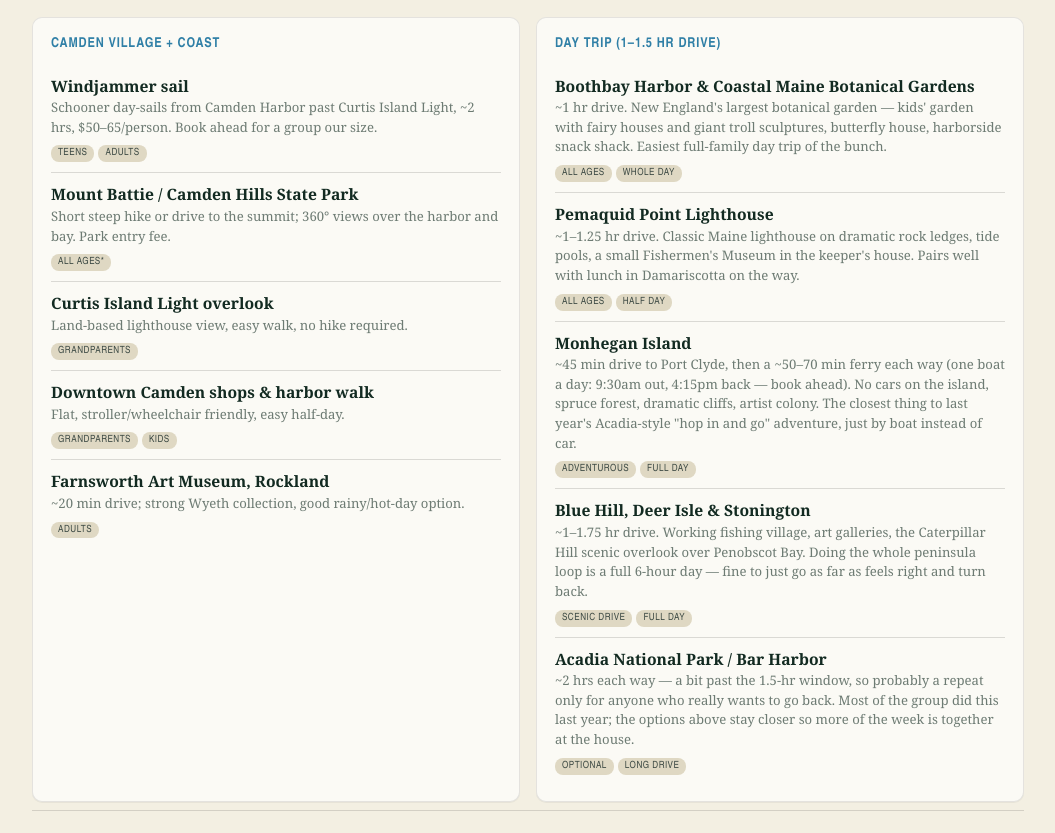
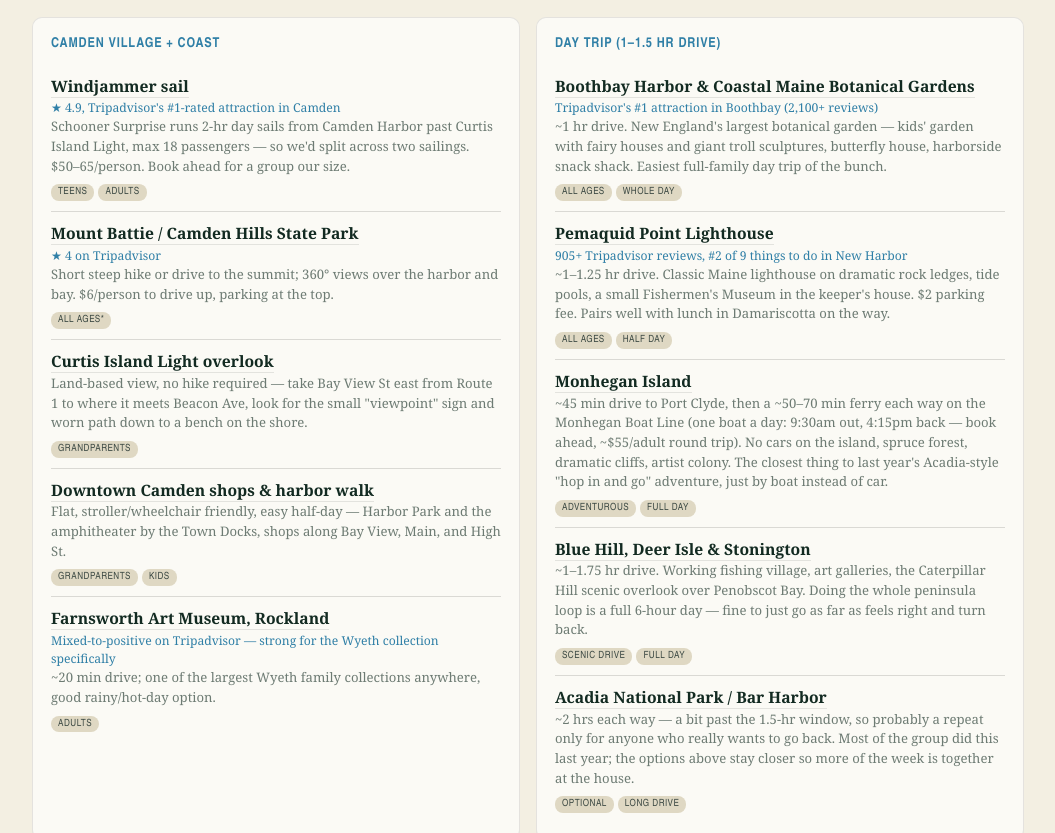
Before and after one commit to calicamper-hub/camden-family-trip-2026, a plain HTML site: page index.html in a window 1280 px wide. Shown: the part 2310-3143 px from the top of the page, without its empty margins (112-1167 px from the left). Drawn offline with Linux system fonts and the light colour scheme.

Commit message:
Link Things to Do entries to official sites and add review context

```diff
--- a/index.html
+++ b/index.html
@@ -469,21 +469,21 @@
       <div class="group card">
         <h3>Camden village + coast</h3>
         <ul>
-          <li><b>Windjammer sail</b><div class="meta">Schooner day-sails from Camden Harbor past Curtis Island Light, ~2 hrs, $50–65/person. Book ahead for a group our size.</div><span class="agepill">Teens</span><span class="agepill">Adults</span></li>
-          <li><b>Mount Battie / Camden Hills State Park</b><div class="meta">Short steep hike or drive to the summit; 360° views over the harbor and bay. Park entry fee.</div><span class="agepill">All ages*</span></li>
-          <li><b>Curtis Island Light overlook</b><div class="meta">Land-based lighthouse view, easy walk, no hike required.</div><span class="agepill">Grandparents</span></li>
-          <li><b>Downtown Camden shops &amp; harbor walk</b><div class="meta">Flat, stroller/wheelchair friendly, easy half-day.</div><span class="agepill">Grandparents</span><span class="agepill">Kids</span></li>
-          <li><b>Farnsworth Art Museum, Rockland</b><div class="meta">~20 min drive; strong Wyeth collection, good rainy/hot-day option.</div><span class="agepill">Adults</span></li>
+          <li><b><a href="https://www.schoonersurprise.com/" target="_blank" rel="noopener">Windjammer sail</a></b><span class="rating">★ 4.9, Tripadvisor's #1-rated attraction in Camden</span><div class="meta">Schooner Surprise runs 2-hr day sails from Camden Harbor past Curtis Island Light, max 18 passengers — so we'd split across two sailings. $50–65/person. Book ahead for a group our size.</div><span class="agepill">Teens</span><span class="agepill">Adults</span></li>
+          <li><b><a href="https://www.maine.gov/camdenhills" target="_blank" rel="noopener">Mount Battie / Camden Hills State Park</a></b><span class="rating">★ 4 on Tripadvisor</span><div class="meta">Short steep hike or drive to the summit; 360° views over the harbor and bay. $6/person to drive up, parking at the top.</div><span class="agepill">All ages*</span></li>
+          <li><b><a href="http://www.camdenmainevacation.com/curtis-island-light.php" target="_blank" rel="noopener">Curtis Island Light overlook</a></b><div class="meta">Land-based view, no hike required — take Bay View St east from Route 1 to where it meets Beacon Ave, look for the small "viewpoint" sign and worn path down to a bench on the shore.</div><span class="agepill">Grandparents</span></li>
+          <li><b><a href="https://camdenharbourinn.com/downtown-camden-maine-guide/" target="_blank" rel="noopener">Downtown Camden shops &amp; harbor walk</a></b><div class="meta">Flat, stroller/wheelchair friendly, easy half-day — Harbor Park and the amphitheater by the Town Docks, shops along Bay View, Main, and High St.</div><span class="agepill">Grandparents</span><span class="agepill">Kids</span></li>
+          <li><b><a href="https://www.farnsworthmuseum.org/" target="_blank" rel="noopener">Farnsworth Art Museum, Rockland</a></b><span class="rating">Mixed-to-positive on Tripadvisor — strong for the Wyeth collection specifically</span><div class="meta">~20 min drive; one of the largest Wyeth family collections anywhere, good rainy/hot-day option.</div><span class="agepill">Adults</span></li>
         </ul>
       </div>
       <div class="group card">
         <h3>Day trip (1–1.5 hr drive)</h3>
         <ul>
-          <li><b>Boothbay Harbor &amp; Coastal Maine Botanical Gardens</b><div class="meta">~1 hr drive. New England's largest botanical garden — kids' garden with fairy houses and giant troll sculptures, butterfly house, harborside snack shack. Easiest full-family day trip of the bunch.</div><span class="agepill">All ages</span><span class="agepill">Whole day</span></li>
-          <li><b>Pemaquid Point Lighthouse</b><div class="meta">~1–1.25 hr drive. Classic Maine lighthouse on dramatic rock ledges, tide pools, a small Fishermen's Museum in the keeper's house. Pairs well with lunch in Damariscotta on the way.</div><span class="agepill">All ages</span><span class="agepill">Half day</span></li>
-          <li><b>Monhegan Island</b><div class="meta">~45 min drive to Port Clyde, then a ~50–70 min ferry each way (one boat a day: 9:30am out, 4:15pm back — book ahead). No cars on the island, spruce forest, dramatic cliffs, artist colony. The closest thing to last year's Acadia-style "hop in and go" adventure, just by boat instead of car.</div><span class="agepill">Adventurous</span><span class="agepill">Full day</span></li>
-          <li><b>Blue Hill, Deer Isle &amp; Stonington</b><div class="meta">~1–1.75 hr drive. Working fishing village, art galleries, the Caterpillar Hill scenic overlook over Penobscot Bay. Doing the whole peninsula loop is a full 6-hour day — fine to just go as far as feels right and turn back.</div><span class="agepill">Scenic drive</span><span class="agepill">Full day</span></li>
-          <li><b>Acadia National Park / Bar Harbor</b><div class="meta">~2 hrs each way — a bit past the 1.5-hr window, so probably a repeat only for anyone who really wants to go back. Most of the group did this last year; the options above stay closer so more of the week is together at the house.</div><span class="agepill">Optional</span><span class="agepill">Long drive</span></li>
+          <li><b><a href="https://www.mainegardens.org" target="_blank" rel="noopener">Boothbay Harbor &amp; Coastal Maine Botanical Gardens</a></b><span class="rating">Tripadvisor's #1 attraction in Boothbay (2,100+ reviews)</span><div class="meta">~1 hr drive. New England's largest botanical garden — kids' garden with fairy houses and giant troll sculptures, butterfly house, harborside snack shack. Easiest full-family day trip of the bunch.</div><span class="agepill">All ages</span><span class="agepill">Whole day</span></li>
+          <li><b><a href="https://www.bristolmaine.org/304/Pemaquid-Point-Lighthouse-Park" target="_blank" rel="noopener">Pemaquid Point Lighthouse</a></b><span class="rating">905+ Tripadvisor reviews, #2 of 9 things to do in New Harbor</span><div class="meta">~1–1.25 hr drive. Classic Maine lighthouse on dramatic rock ledges, tide pools, a small Fishermen's Museum in the keeper's house. $2 parking fee. Pairs well with lunch in Damariscotta on the way.</div><span class="agepill">All ages</span><span class="agepill">Half day</span></li>
+          <li><b><a href="https://monheganboat.com/" target="_blank" rel="noopener">Monhegan Island</a></b><div class="meta">~45 min drive to Port Clyde, then a ~50–70 min ferry each way on the Monhegan Boat Line (one boat a day: 9:30am out, 4:15pm back — book ahead, ~$55/adult round trip). No cars on the island, spruce forest, dramatic cliffs, artist colony. The closest thing to last year's Acadia-style "hop in and go" adventure, just by boat instead of car.</div><span class="agepill">Adventurous</span><span class="agepill">Full day</span></li>
+          <li><b><a href="https://deerisle.com/" target="_blank" rel="noopener">Blue Hill, Deer Isle &amp; Stonington</a></b><div class="meta">~1–1.75 hr drive. Working fishing village, art galleries, the Caterpillar Hill scenic overlook over Penobscot Bay. Doing the whole peninsula loop is a full 6-hour day — fine to just go as far as feels right and turn back.</div><span class="agepill">Scenic drive</span><span class="agepill">Full day</span></li>
+          <li><b><a href="https://www.nps.gov/acad/index.htm" target="_blank" rel="noopener">Acadia National Park / Bar Harbor</a></b><div class="meta">~2 hrs each way — a bit past the 1.5-hr window, so probably a repeat only for anyone who really wants to go back. Most of the group did this last year; the options above stay closer so more of the week is together at the house.</div><span class="agepill">Optional</span><span class="agepill">Long drive</span></li>
         </ul>
       </div>
     </div>
@@ -605,7 +605,7 @@
       <li>Weather: <a href="https://forecast.weather.gov/MapClick.php?textField1=44.210169&textField2=-69.071581" target="_blank" rel="noopener">NOAA/NWS forecast</a> and <a href="https://en.climate-data.org/north-america/united-states-of-america/maine/camden-878301/t/august-8/" target="_blank" rel="noopener">climate-data.org</a> seasonal averages</li>
       <li>Lake Megunticook fishing &amp; access: <a href="https://www.lake-link.com/maine-lakes/waldo-county-county/megunticook-lake/318299/" target="_blank" rel="noopener">Lake-Link</a>, <a href="https://www.coastalmountains.org/preserves/megunticook-lake-by-boat/" target="_blank" rel="noopener">Coastal Mountains Land Trust</a>, <a href="https://camdenparksandrec.com/boat-launches/" target="_blank" rel="noopener">Camden Parks &amp; Rec</a></li>
       <li>Maine fishing license rules: <a href="https://fishinglicenseinfo.org/maine-non-resident-fishing-license/" target="_blank" rel="noopener">fishinglicenseinfo.org</a></li>
-      <li>Camden activities &amp; windjammers: <a href="https://www.travlinmad.com/blog/things-to-do-in-camden-maine" target="_blank" rel="noopener">Travlin' Mad</a>, <a href="http://www.camdenmainevacation.com/camden-windjammers.php" target="_blank" rel="noopener">TakeMe2 Camden</a></li>
+      <li>Camden activities &amp; windjammers: <a href="https://www.travlinmad.com/blog/things-to-do-in-camden-maine" target="_blank" rel="noopener">Travlin' Mad</a>, <a href="http://www.camdenmainevacation.com/camden-windjammers.php" target="_blank" rel="noopener">TakeMe2 Camden</a>, <a href="https://www.maine.gov/camdenhills" target="_blank" rel="noopener">Camden Hills State Park (Maine DACF)</a>, <a href="https://www.farnsworthmuseum.org/" target="_blank" rel="noopener">Farnsworth Art Museum</a></li>
       <li>Mount Battie trail stats: <a href="https://eastcoasthiker.com/trails/mountbattie/" target="_blank" rel="noopener">East Coast Hiker</a>, <a href="https://tm2maine.com/mount-battie-trail-in-camden-hills-state-park/" target="_blank" rel="noopener">TM2 Maine</a></li>
       <li>Restaurants &amp; lobster shacks: <a href="https://www.mainetravelmaven.com/maines-best-lobster-shacks/" target="_blank" rel="noopener">Maine Travel Maven</a></li>
       <li>Dining &amp; group capacity: <a href="https://www.tripadvisor.com/Restaurants-g40550-zfp9-Camden_Maine.html" target="_blank" rel="noopener">Tripadvisor group dining, Camden</a>, <a href="https://www.seadogbrewing.com/private-events/" target="_blank" rel="noopener">Sea Dog Brewing private events</a>, <a href="https://www.frannysbistro.com/" target="_blank" rel="noopener">Franny's Bistro</a>, <a href="https://familydestinationsguide.com/best-restaurants-in-rockland-me/" target="_blank" rel="noopener">Rockland dining guide</a></li>
```
